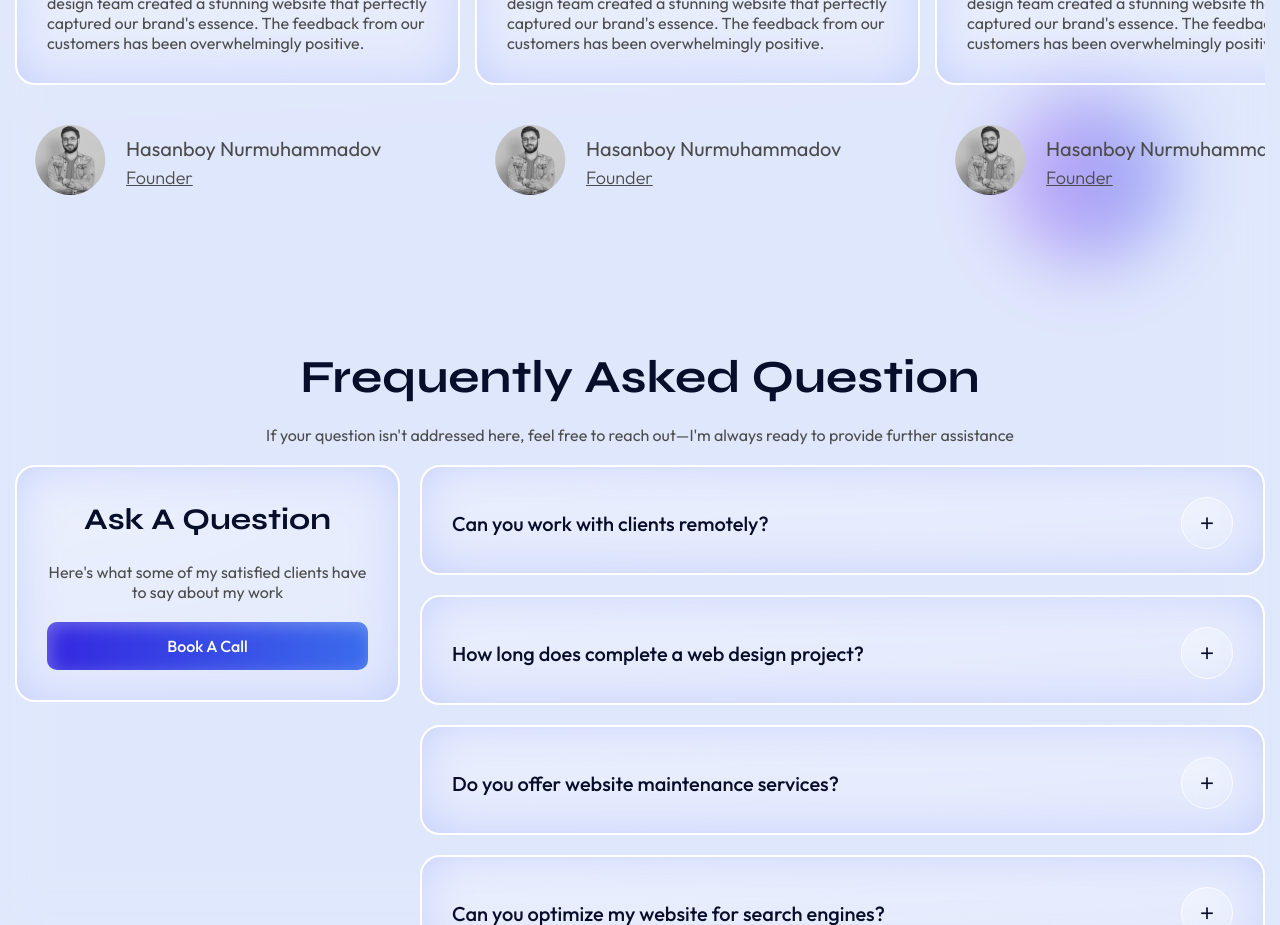
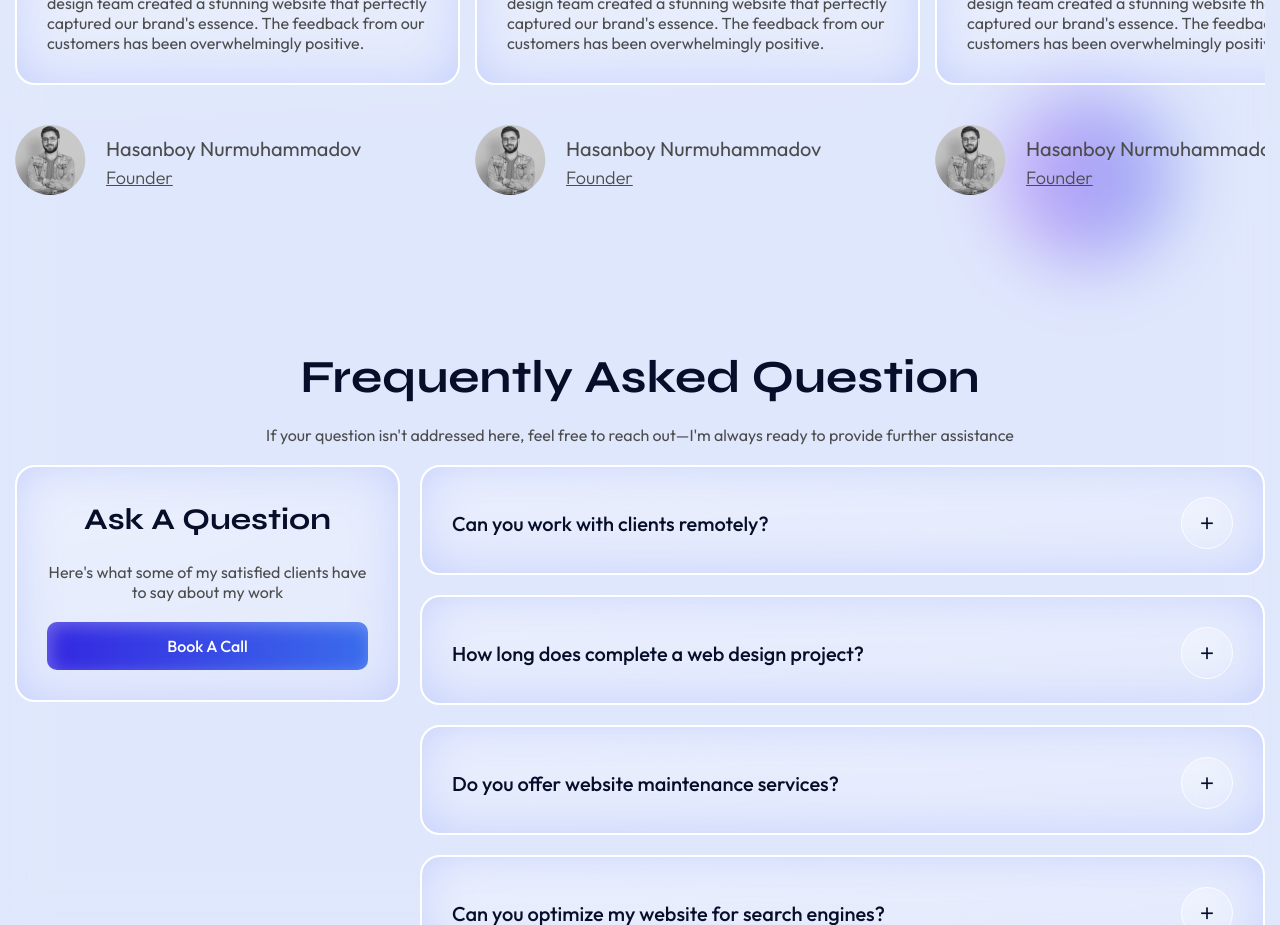
Before and after one commit to Blackhero97/apinline, a React (Vite) app: page /contact in a window 1280 px wide. Shown: the part 1500-2425 px from the top of the page. Built offline with nearby package versions, Linux system fonts and the light colour scheme.

Commit message:
dark mode change

```diff
--- a/src/components/testimonials/testimonials.css
+++ b/src/components/testimonials/testimonials.css
@@ -32,7 +32,7 @@
   justify-content: space-between;
 }
 .testimonials-card-founder {
-  padding: 0 20px;
+  /* padding: 0 20px; */
   display: flex;
   align-items: center;
   gap: 20px;
```
